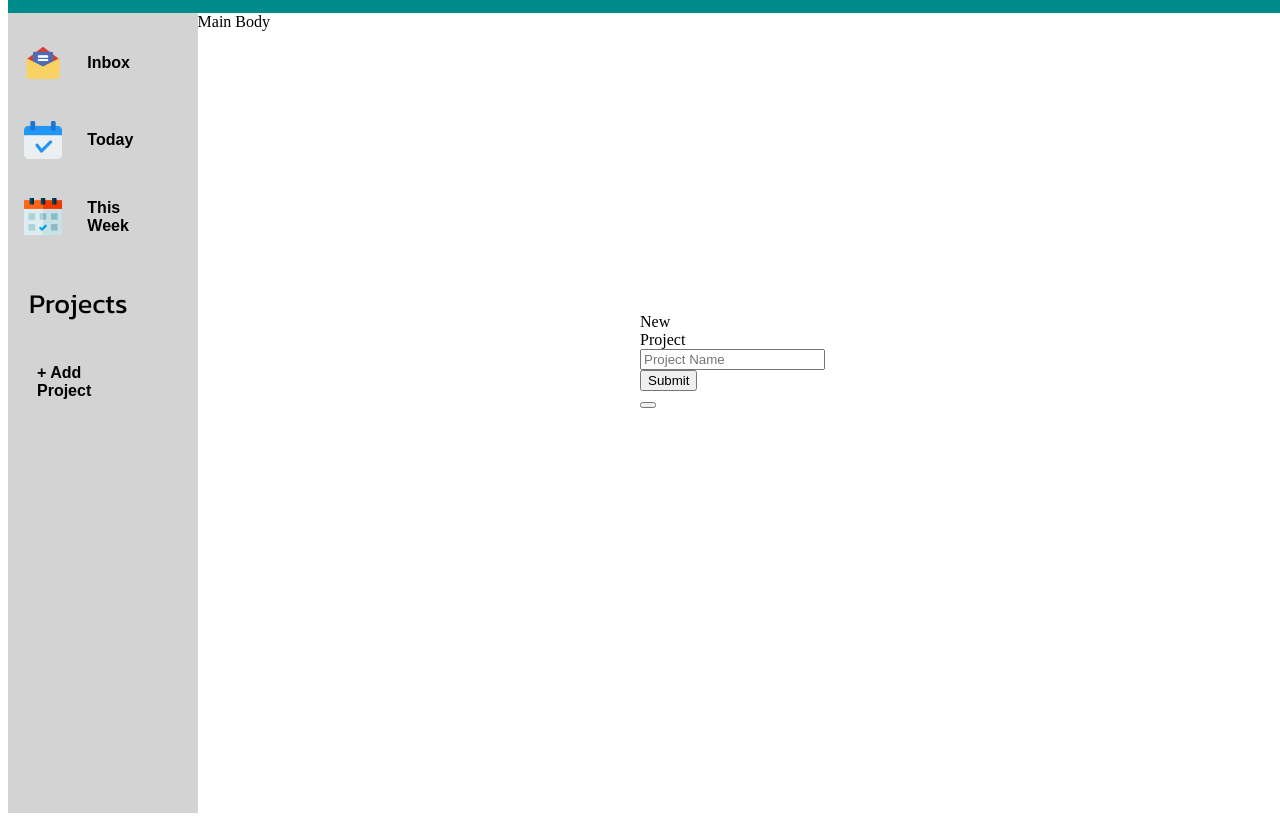
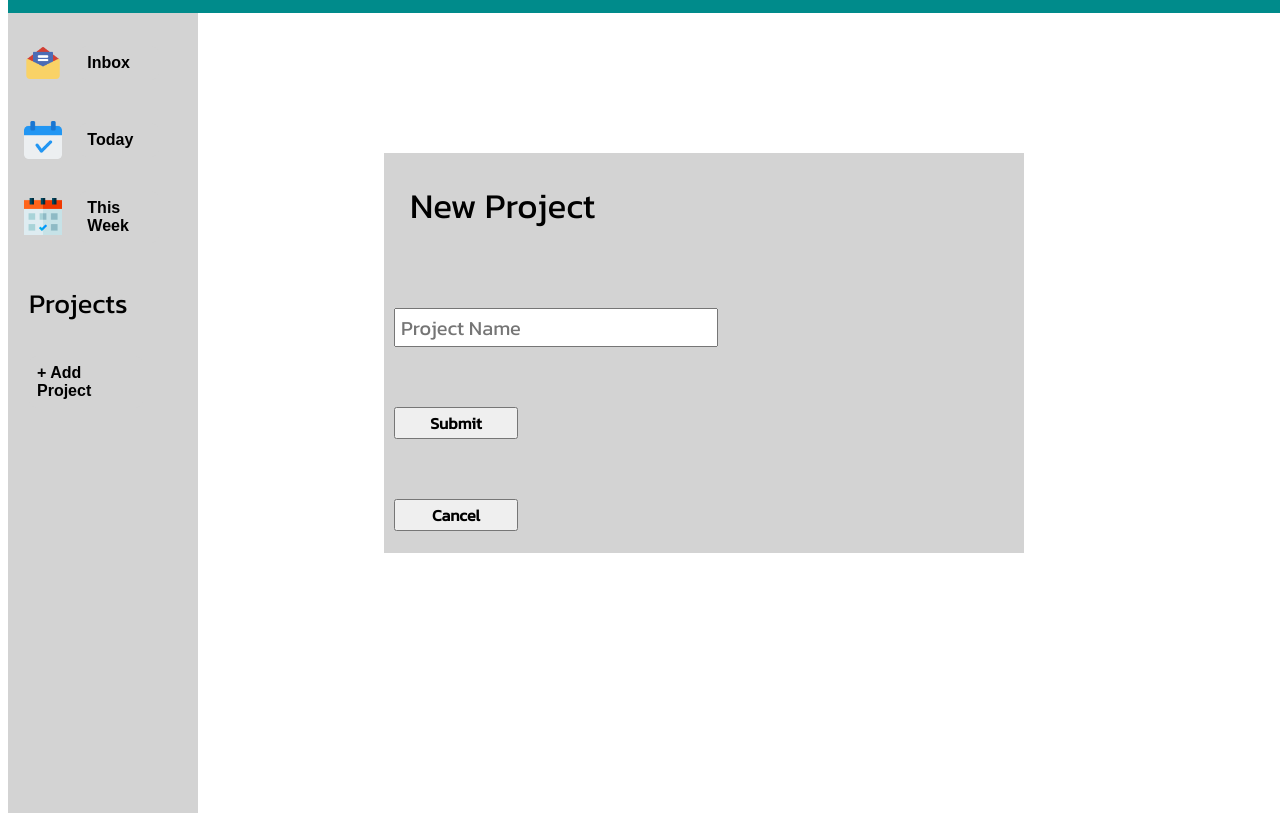
Before and after one commit to anorte13/to-do-list, a website built with webpack: page dist/index.html in a window 1280 px wide. Both pictures are taken after a click on the button "+ Add Project". Shown: the part 87-908 px from the top of the page. Built offline with nearby package versions, Linux system fonts and the light colour scheme.

Commit message:
updated form, add functionality to add projects to body

```diff
--- a/src/index.js
+++ b/src/index.js
@@ -2,10 +2,3 @@ import {Task} from './js/task.js';
 import { userInterface } from './js/ui.js';
 
 userInterface();
-const taskOne = new Task('Clean attic', 'Attic is dirty and needs some deep cleaing'
-,'10/21/2022', 'High', 'Use mop in the bathroom and grab cleaner from the store.');
-taskOne.getTitle();
-taskOne.getDescription();
-taskOne.getDueDate();
-taskOne.getPriority();
-taskOne.getNotes();
--- a/src/js/form.js
+++ b/src/js/form.js
@@ -1,3 +1,5 @@
+import { showClass } from "./ui";
+
 export function openProjctForm() {
     const container = document.getElementById('content');
 
@@ -7,31 +9,42 @@ export function openProjctForm() {
     container.appendChild(formBox);
 
         const form = document.createElement('form');
-        form.id = 'form-conatainer'
+        form.id = 'form-container'
+        form.setAttribute('action', '')
+        form.setAttribute('method', 'get');
         formBox.appendChild(form);
 
             const title = document.createElement('div');
             title.textContent = 'New Project';
+            title.id = "form-title";
             form.appendChild(title);
 
             const projectName = document.createElement('input');
+            projectName.id = 'projectName';
             projectName.setAttribute('type', 'text');
             projectName.setAttribute('name', 'projectName');
             projectName.setAttribute('placeholder', 'Project Name');
 
             const submit = document.createElement("input");
-            submit.setAttribute("type", "submit");
-            submit.setAttribute('value', 'Submit');
+            submit.setAttribute('type', 'button');
+            submit.id = 'submitButton';
+            submit.value = 'Submit';
+            submit.onclick = function(){
+                showClass(projectName.value);
+                removeForm(formBox);
+            }
             form.appendChild(projectName);
             form.appendChild(submit);
 
-            const close = document.createElement('button');
+            const close = document.createElement('input');
+            close.setAttribute('type', 'button');
             close.id = 'close-form';
-            close.addEventListener('click', function(){
-
-            })
+            close.value = 'Cancel';
+            close.onclick = function(){
+                removeForm(formBox);
+            }
             form.appendChild(close);
-}
-function closeForm() {
-    document.getElementById('form-box').style.display = "none";
-}
+    }
+    export function removeForm(form){
+        form.remove();
+    }
--- a/src/js/task.js
+++ b/src/js/task.js
@@ -22,3 +22,8 @@ export class Task {
         console.log('Notes: ', this.notes);
     }
 }
+export class Project {
+    constructor(title) {
+        this.title = title;
+    }
+}
--- a/src/js/ui.js
+++ b/src/js/ui.js
@@ -1,10 +1,12 @@
 import "../styles/styles.css";
 import { openProjctForm } from "./form";
+import { Project } from "./task";
 import headerIcon from "../img/list.png";
 import inboxIcon from "../img/email.png";
 import weekIcon from "../img/calendar.png";
 import todayIcon from "../img/today.png"
 
+let formCalled = false;
 export function userInterface() {
     const body = document.getElementById('content');
 
@@ -102,17 +104,27 @@ export function userInterface() {
                 projectHeader.id = 'project-header';
                 projectHeader.textContent = 'Projects';
                 projectsContainer.appendChild(projectHeader);
-
                 const btn4 = document.createElement('button');
                 btn4.id = 'add-project';
                 btn4.textContent = '+ Add Project';
-                btn4.addEventListener('click', function(){
-                    openProjctForm();
-                })
+                btn4.onclick = function(){
+                    if(formCalled === false) {
+                        formCalled = true;
+                        openProjctForm();
+                        return;
+                    }
+                    else if(formCalled === true) {
+                        formCalled = false;
+                        console.log('Form is aleady open');
+                    }
+                }
                 projectsContainer.appendChild(btn4);
 
         const mainBody = document.createElement('div');
         mainBody.id = 'main-body';
-        mainBody.textContent = 'Main Body'
         container.appendChild(mainBody);
 }
+export function showClass(name) {
+    const project = new Project(name);
+    console.log(project);
+}
--- a/src/styles/styles.css
+++ b/src/styles/styles.css
@@ -115,18 +115,48 @@ body {
     height: 100%;
 }
 .form-popup {
+    background-color: lightgrey;
+    width: 50%;
+    height: 50%;
+    gap: 20px;
     position: fixed;
     bottom: 50%;
     right: 50%;
-    left: 50%;
-    top: 50%;
+    left: 30%;
+    top: 30%;
+    transition: width 2s, height 4s;
 }
 #form-container {
-    max-width: 300px;
     padding: 10px;
-    background-color: white;
+    display: flex;
+    flex-direction: column;
+    gap: 60px;
+    text-align: center;
 }
-#form-container input[type=text]:focus {
-    background-color: rgb(174, 235, 244);
+#form-title {
+    font-family: "titleFont";
+    font-size: 35px;
+    text-align: start;
+    padding: 1rem;
+}
+#projectName {
+    font-family: "titleFont";
     outline: none;
+    width: 50%;
 }
+input[type=text] {
+    height: 25px;
+    font-size: 20px;
+    padding: 5px;
+    text-align: left;
+}
+#submitButton, #close-form {
+    font-family: "titleFont";
+    width: 20%;
+    height: 2rem;
+    font-size: 1rem;
+    font-weight: bolder;
+}
+.fade {
+    transition: opacity .15s linear;
+}
```
Also changed, not shown: dist/main.js.
